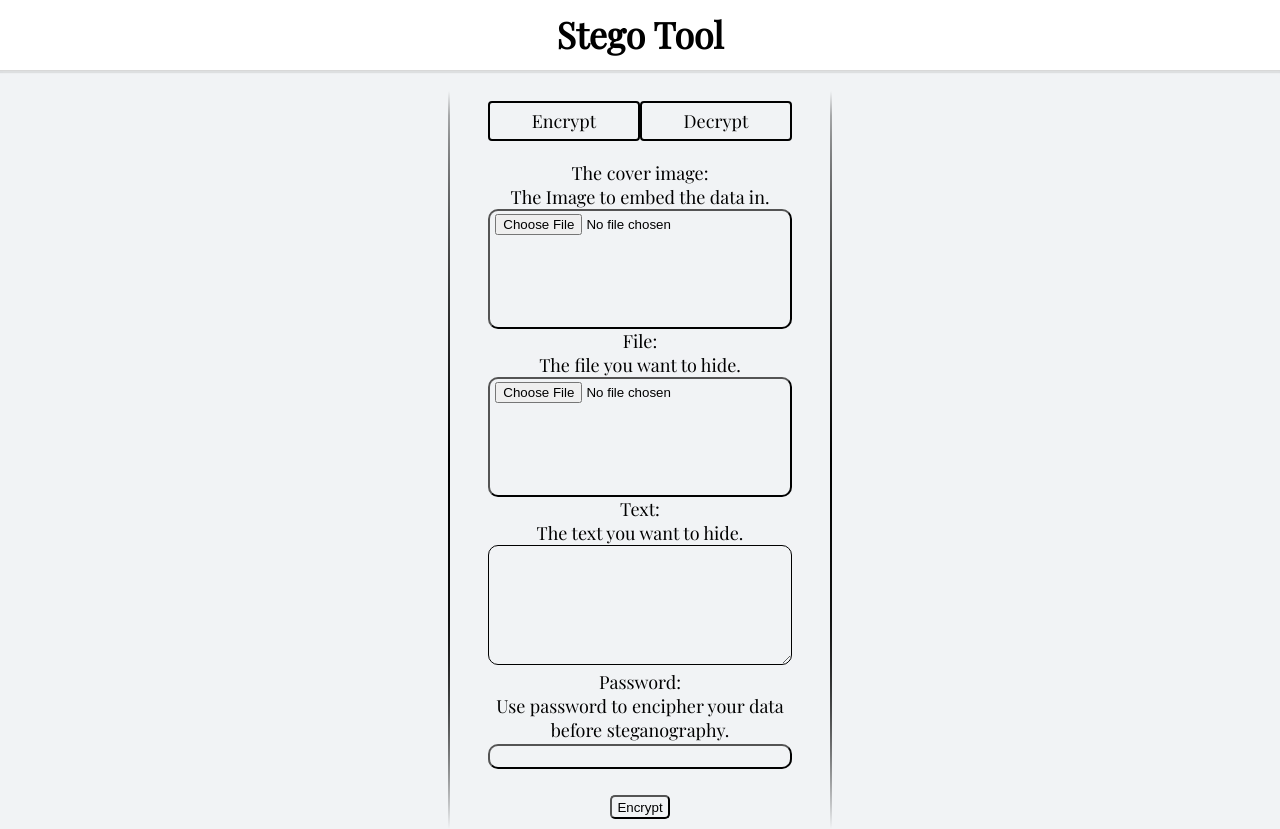
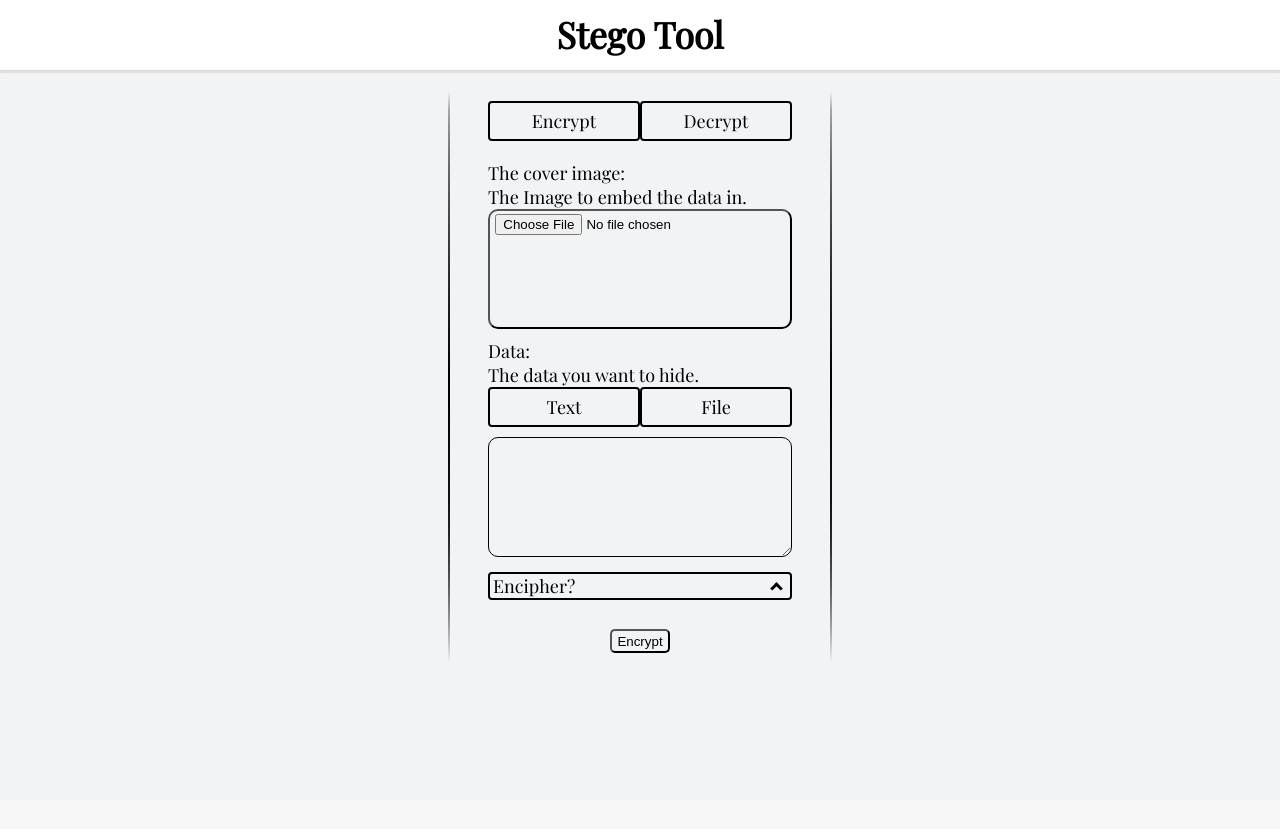
Before and after one commit to taajik/Stego_Tool, a Django app: page / in a window 1280 px wide. After the commit the page ends 661 px from the top, so only its background shows below. Run offline with Django 5.2, Linux system fonts and the light colour scheme.

Commit message:
add style and functionality to encrypt page

```diff
--- a/static/css/base.css
+++ b/static/css/base.css
@@ -1,7 +1,6 @@
 
 body {
     margin: 0;
-    text-align: center;
     font-size: medium;
     font-family: 'Playfair Display', serif;
     color: black;
@@ -15,6 +14,7 @@ header {
     height: 70px;
     padding: 0;
     z-index: 1000;
+    text-align: center;
     font-size: large;
     background-color: white;
     border-bottom: 1px solid #D8D8D8;
@@ -36,14 +36,14 @@ main {
     background-color: #F1F3F5;
 }
 
-#menu {
+.menu {
     display: flex;
     margin: 0 auto 20px;
     width: 100%;
     height: 40px;
 }
 
-#menu a {
+.menu_item {
     display: flex;
     justify-content: center;
     align-items: center;
--- a/static/css/base_form.css
+++ b/static/css/base_form.css
@@ -1,3 +1,7 @@
+
+label {
+    pointer-events: none;
+}
 
 input {
     width: 100%;
@@ -29,6 +33,8 @@ input[type=file] {
 }
 
 button, input[type=button], input[type=submit], input[type=reset] {
+    display: block;
+    margin: auto;
     width: auto;
     border-radius: 5px;
     cursor: pointer;
--- /dev/null
+++ b/stego/static/stego/css/encrypt.css
@@ -0,0 +1,50 @@
+
+.field_wrapper {
+    margin-bottom: 10px;
+}
+
+#payload_menu {
+    margin-bottom: 10px;
+}
+
+#payload_file_field {
+    display: none;
+    margin-bottom: 15px;
+}
+
+#password_field {
+    display: none;
+}
+
+#encipher {
+    display: flex;
+    width: 100%;
+    margin-bottom: 5px;
+    padding: 0 3% 0 1%;
+    box-sizing: border-box;
+    border: 2px solid black;
+    border-radius: 4px;
+}
+
+#encipher p {
+    margin: 0;
+    margin-right: auto;
+}
+
+.arrow {
+    display: inline-block;
+    padding: 3px;
+    border: solid black;
+    border-width: 0 3px 3px 0;
+}
+
+.arrow_up {
+    transform: rotate(-135deg);
+    -webkit-transform: rotate(-135deg);
+}
+
+.arrow_down {
+    margin-bottom: 35%;
+    transform: rotate(45deg);
+    -webkit-transform: rotate(45deg);
+}
--- a/stego/static/stego/css/result.css
+++ b/stego/static/stego/css/result.css
@@ -1,3 +1,7 @@
+
+#content {
+    text-align: center;
+}
 
 h2 {
     margin-top: 0;
@@ -31,7 +35,7 @@ textarea {
     top: 0;
     right: 2em;
     padding: 2px 4px;
-    border: solid 1px black;
+    border: 1px solid black;
     border-radius: 4px;
     cursor: pointer;
 }
--- a/stego/templates/stego/encrypt.html
+++ b/stego/templates/stego/encrypt.html
@@ -2,7 +2,7 @@
 {% load static %}
 
 {% block style %}
-<!-- <link rel="stylesheet" href="{% static 'stego/css/encrypt.css' %}"> -->
+<link rel="stylesheet" href="{% static 'stego/css/encrypt.css' %}">
 {% endblock %}
 
 
@@ -11,10 +11,57 @@
 <form enctype="multipart/form-data" method="post" action="{% url 'stego:encrypt' %}">
     {% csrf_token %}
 
-    {{ form.as_div }}
+
+    <div class="field_wrapper" id="carrier_file_field">
+        {{ form.carrier_file.errors }}
+        {{ form.carrier_file.label_tag }}
+        {% if form.carrier_file.help_text %}
+            <div id="{{ form.carrier_file.auto_id }}_helptext" class="helptext">{{ form.carrier_file.help_text|safe }}</div>
+        {% endif %}
+        {{ form.carrier_file }}
+    </div>
+
+
+    <label id="payload_label" for="id_payload_text">Data:</label>
+    <div id="payload_helptext" class="helptext">The data you want to hide.</div>
+    <div id="payload_menu" class="menu">
+        <div id="payload_text_label" class="menu_item" >Text</div>
+        <div id="payload_file_label" class="menu_item" >File</div>
+    </div>
+
+    <div class="field_wrapper" id="payload_text_field">
+        {{ form.payload_text.errors }}
+        <textarea id="id_payload_text" name="payload_text" aria-describedby="payload_helptext" required></textarea>
+    </div>
+
+    <div class="field_wrapper" id="payload_file_field">
+        {{ form.payload_file.errors }}
+        <input type="file" id="id_payload_file" name="payload_file" aria-describedby="payload_helptext">
+    </div>
+
+
+    <div id="encipher">
+        <p>Encipher?</p>
+        <div><i id="arrow_icon" class="arrow arrow_up"></i></div>
+    </div>
+
+    <div class="field_wrapper" id="password_field">
+        {{ form.password.errors }}
+        {{ form.password.label_tag }}
+        {% if form.password.help_text %}
+            <div id="{{ form.password.auto_id }}_helptext" class="helptext">{{ form.password.help_text|safe }}</div>
+        {% endif %}
+        {{ form.password }}
+    </div>
+
 
     <br>
     <input type="submit" value="Encrypt">
 </form>
 
 {% endblock %}
+
+
+{% block javascript %}
+<script src="{% static 'stego/js/encrypt-form.js' %}"></script>
+{% endblock %}
--- a/templates/base.html
+++ b/templates/base.html
@@ -21,9 +21,9 @@
     </header>
     <main>
         <div id="content">
-            <div id="menu">
-                <a href="{% url 'stego:encrypt' %}">Encrypt</a>
-                <a href="{% url 'stego:decrypt' %}">Decrypt</a>
+            <div class="menu">
+                <a class="menu_item" href="{% url 'stego:encrypt' %}">Encrypt</a>
+                <a class="menu_item" href="{% url 'stego:decrypt' %}">Decrypt</a>
             </div>
             {% block content %}
             {% endblock %}
```
Also changed, not shown: stego/static/stego/js/encrypt-form.js (added, +38 -0 lines).
